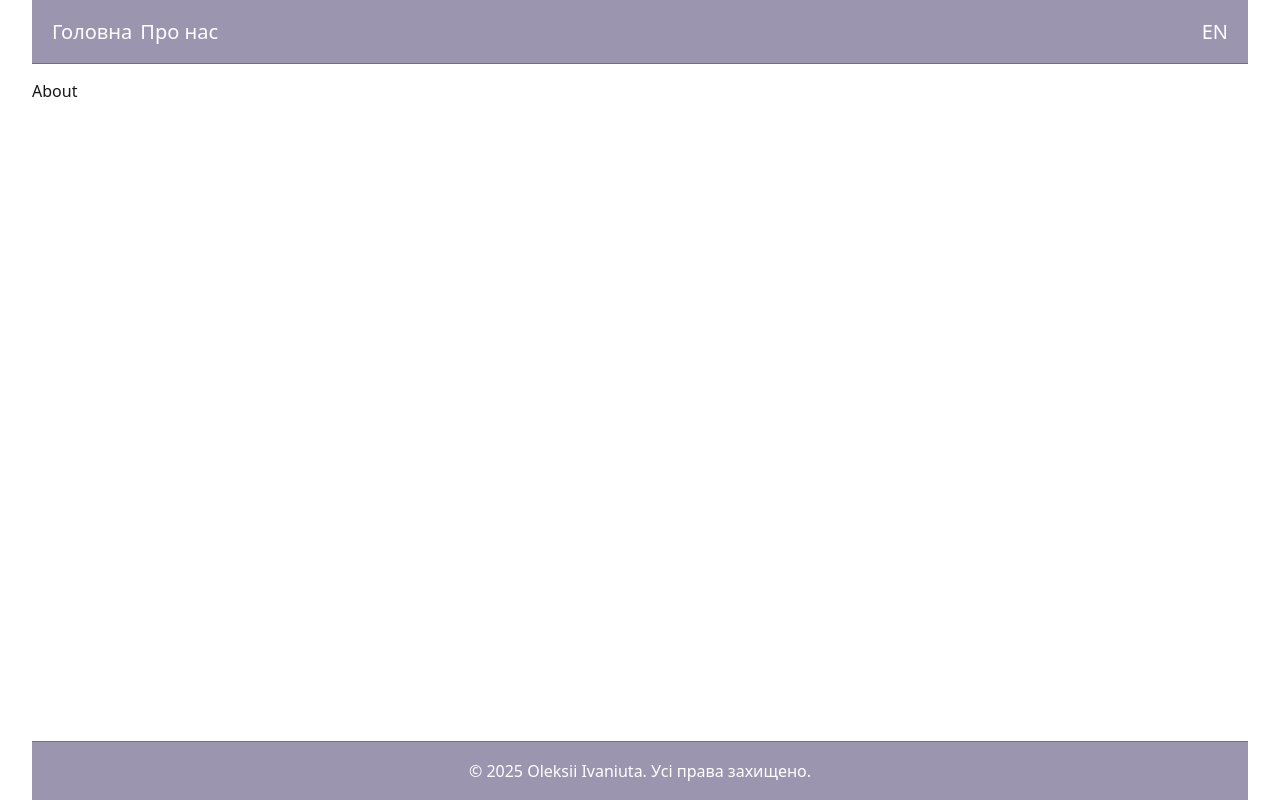
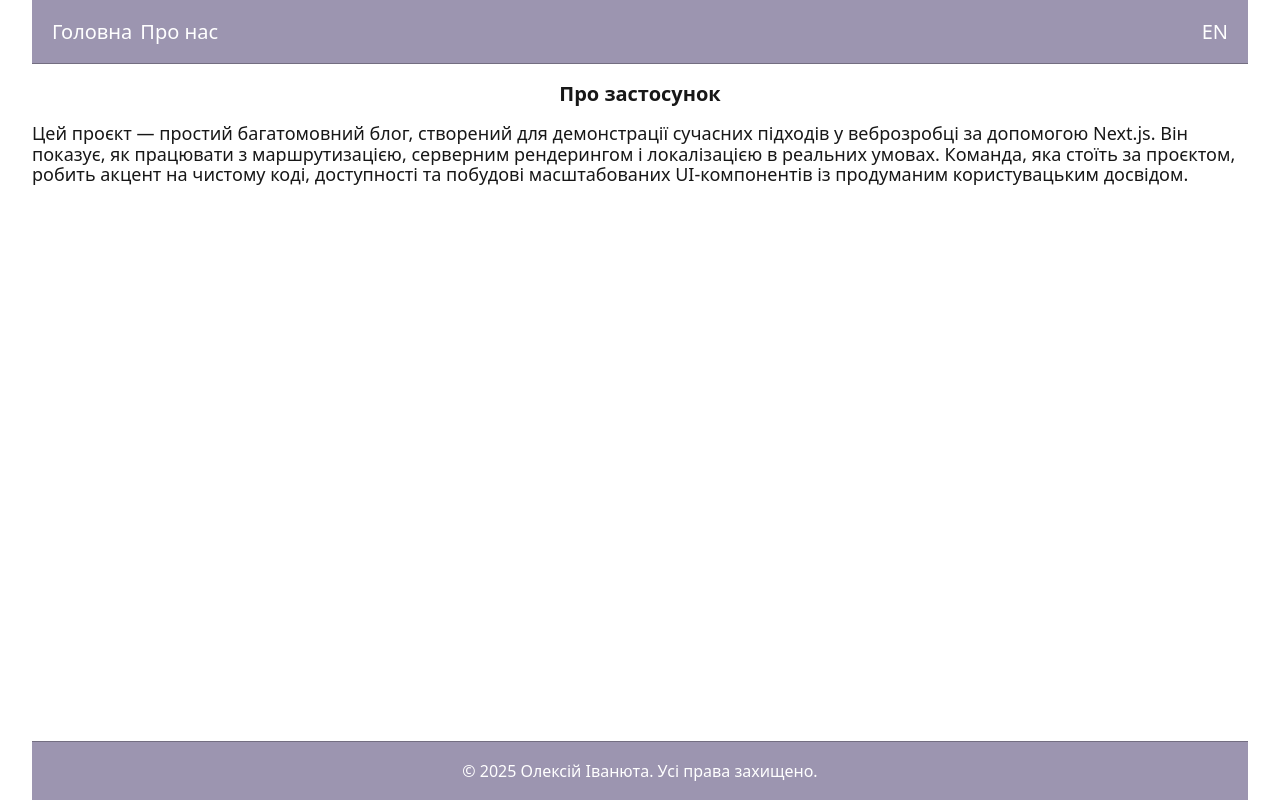
Before and after one commit to Oleksii-Ivaniuta/mini-blog, a Next.js app: page /uk/about in a window 1280 px wide. Built offline with nearby package versions, Linux system fonts and the light colour scheme.

Commit message:
add about page, multilanguage metadata

```diff
--- a/app/[lang]/about/About.module.css
+++ b/app/[lang]/about/About.module.css
@@ -0,0 +1,20 @@
+.header {
+  text-align: center;
+  font-size: 18px;
+  margin-bottom: 12px;
+}
+
+.text {
+  font-size: 16px;
+}
+
+@media only screen and (min-width: 768px) {
+  .header {
+    font-size: 20px;
+    margin-bottom: 18px;
+  }
+
+  .text {
+    font-size: 18px;
+  }
+}
--- a/app/[lang]/about/page.tsx
+++ b/app/[lang]/about/page.tsx
@@ -1,7 +1,26 @@
-import css from "./About.module.css";
+import css from './About.module.css';
+import { getDictionary } from '@/lib/i18n/get-dictionary';
+import { Locale } from '@/lib/i18n/i18n-config';
+import type { Metadata } from 'next';
 
-export default function About() {
+export async function generateMetadata({ params }: { params: { locale: Locale } }): Promise<Metadata> {
+  const dictionary = await getDictionary(params.locale);
+
+  return {
+    title: dictionary['meta about title'],
+    description: dictionary['meta about description'],
+  };
+}
+
+export default async function About(props: { params: Promise<{ lang: Locale }> }) {
+  const { lang } = await props.params;
+
+  const dictionary = await getDictionary(lang);
+
   return (
-    <section className={css.about}>About</section>
+    <section className={css.about}>
+      <h2 className={css.header}>{dictionary['about header']}</h2>
+      <p className={css.text}>{dictionary['about text']}</p>
+    </section>
   );
 }
--- a/app/[lang]/layout.tsx
+++ b/app/[lang]/layout.tsx
@@ -6,30 +6,17 @@ import type { Metadata } from 'next';
 import { Roboto } from 'next/font/google';
 import "./globals.css";
 
-export const metadata: Metadata = {
-  title: 'MiniBlog',
-  description:
-    'A simple multilingual blog built with Next.js. Explore posts, learn about the project, and switch languages with ease.',
-  icons: {
-    icon: '/favicon.svg',
-  },
-  openGraph: {
-    title: 'MiniBlog',
-    description:
-      'A simple multilingual blog built with Next.js. Explore posts, learn about the project, and switch languages with ease.',
-    url: 'https://your-vercel-url.vercel.app/',
-    siteName: 'MiniBlog',
-    images: [
-      {
-        url: 'https://your-vercel-url.vercel.app/og-image.jpg', // Замінити на актуальне зображення
-        width: 1200,
-        height: 630,
-        alt: 'MiniBlog OpenGraph Image',
-      },
-    ],
-    type: 'website',
-  },
-};
+export async function generateMetadata({ params }: { params: { locale: Locale } }): Promise<Metadata> {
+  const dict = await getDictionary(params.locale);
+
+  return {
+    title: dict['meta layout title'],
+    description: dict['meta layout description'],
+    icons: {
+      icon: '/favicon.svg',
+    }
+  };
+}
 
 const roboto = Roboto({
   subsets: ['latin'],
@@ -52,11 +39,12 @@ const dictionary = await getDictionary(params.lang);
 
   return (
     <html lang={params.lang}>
-      <body className='container'>
+      <body className={`${roboto.variable} container`}>
         <Header dictionary={dictionary}/>
         <main>{children}</main>
+        <Footer dictionary={dictionary}/>
       </body>
-      <Footer dictionary={dictionary}/>
+
     </html>
   );
 }
--- a/components/Footer/Footer.tsx
+++ b/components/Footer/Footer.tsx
@@ -1,10 +1,11 @@
 import css from "./Footer.module.css";
 import { type Dictionary } from "@/types/dictType";
+
 
 type FooterProps = {
     dictionary: Dictionary
 }
 
 export default function Footer({dictionary} : FooterProps) {
-    return (<header className={css.footer}>{dictionary.footer}</header>)
+    return (<footer className={css.footer}>{dictionary.footer}</footer>)
 }
--- a/components/Header/Header.module.css
+++ b/components/Header/Header.module.css
@@ -10,6 +10,7 @@
   padding: 16px 20px;
   margin-bottom: 12px;
   font-size: 16px;
+  gap: 12px;
 }
 
 .navlist {
--- a/lib/i18n/dictionaries/en.json
+++ b/lib/i18n/dictionaries/en.json
@@ -5,5 +5,9 @@
   "not found message": "Sorry, the page you are looking for does not exist.",
   "back to home": "Back to home",
   "nav home": "Home",
-  "nav about": "About"
+  "nav about": "About",
+  "meta about title": "About - MiniBlog",
+  "meta about description": "Learn more about the MiniBlog project, the technologies behind it, and the team that built it.",
+  "meta layout title": "MiniBlog - Multilingual demo blog",
+  "meta layout description": "Read posts, explore routes, and learn Next.js features through a clean and accessible multilingual blog."
 }
--- a/lib/i18n/dictionaries/uk.json
+++ b/lib/i18n/dictionaries/uk.json
@@ -1,9 +1,13 @@
 {
   "about header": "Про застосунок",
   "about text": "Цей проєкт — простий багатомовний блог, створений для демонстрації сучасних підходів у веброзробці за допомогою Next.js. Він показує, як працювати з маршрутизацією, серверним рендерингом і локалізацією в реальних умовах. Команда, яка стоїть за проєктом, робить акцент на чистому коді, доступності та побудові масштабованих UI-компонентів із продуманим користувацьким досвідом.",
-  "footer": "© 2025 Oleksii Ivaniuta. Усі права захищено.",
+  "footer": "© 2025 Олексій Іванюта. Усі права захищено.",
   "not found message": "Вибачте, сторінку не знайдено.",
   "back to home": "Повернутись на головну",
   "nav home": "Головна",
-  "nav about": "Про нас"
+  "nav about": "Про нас",
+  "meta about title": "Про нас - MiniBlog",
+  "meta about description": "Дізнайтесь більше про проєкт MiniBlog, технології, на яких він побудований, і команду, що його створила.",
+  "meta layout title": "MiniBlog - Багатомовний демонстраційний блог",
+  "meta layout description": "Читайте пости, вивчайте маршрути та дізнавайтесь можливості Next.js у чистому й доступному багатомовному блозі."
 }
```
